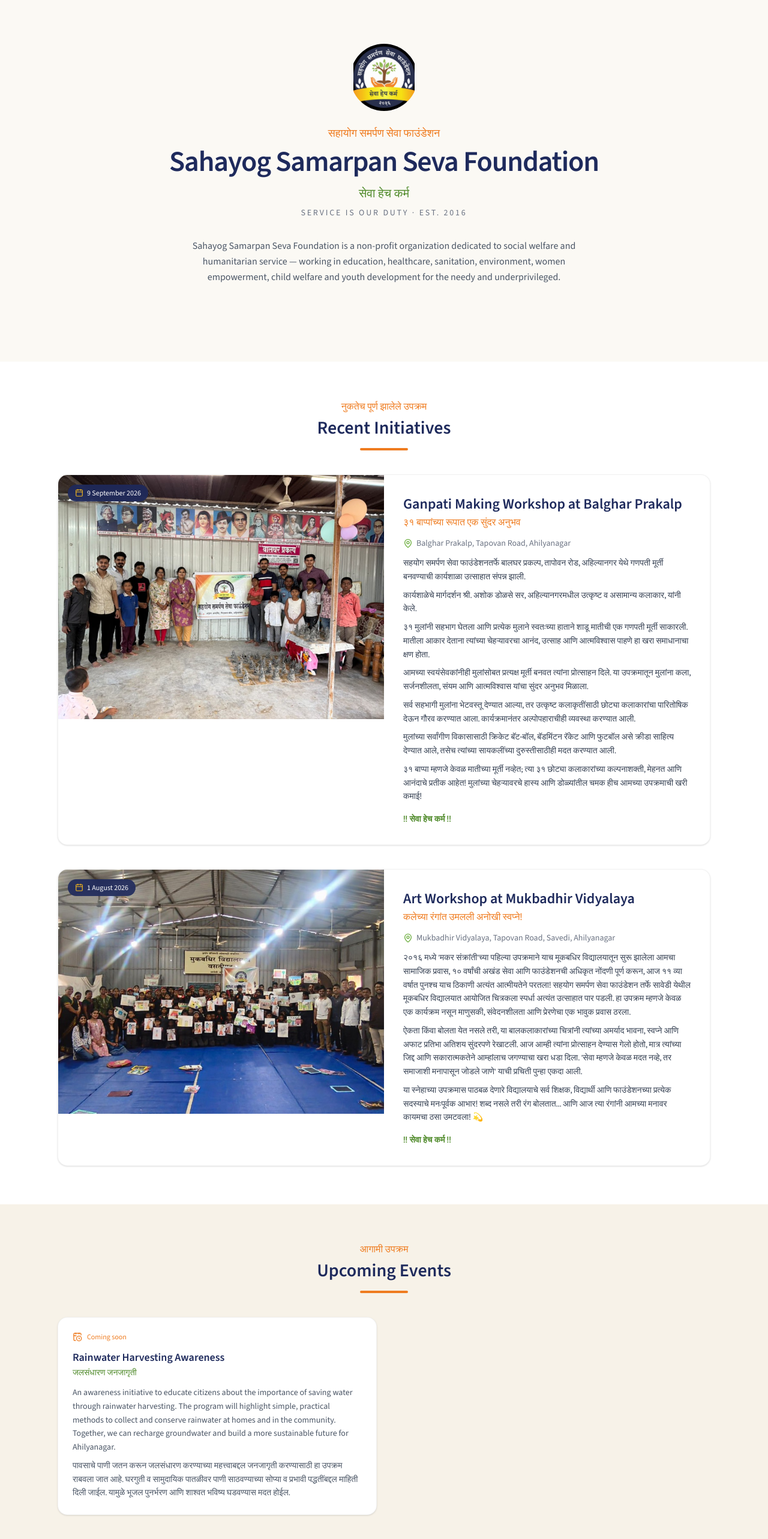
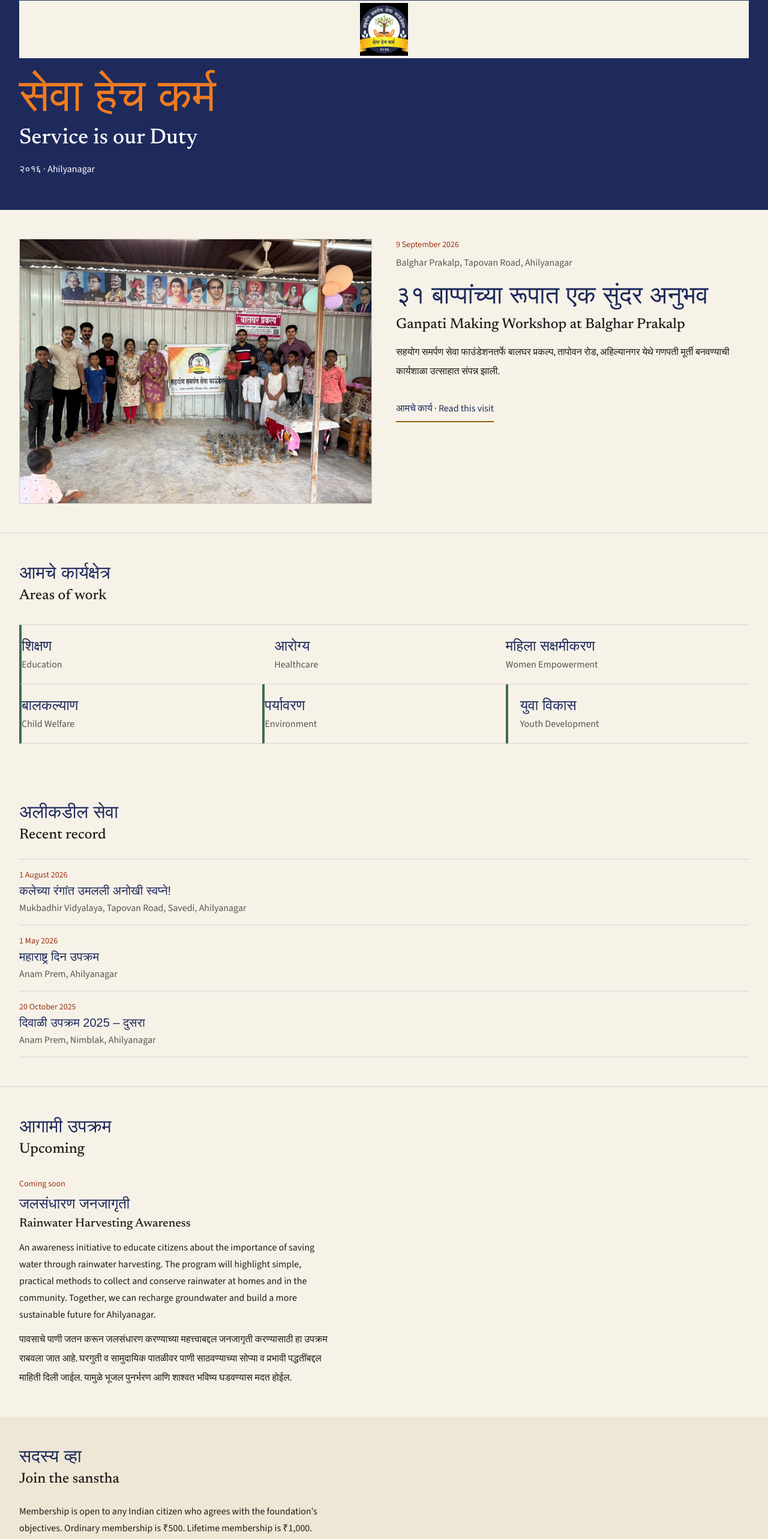
Before and after one commit to ankitnehul/sahyog-samarpan-seva-trust, a Next.js app: page / in a window 1280 px wide. Shown: the part 120-2686 px from the top of the page at 60% size. Built offline with nearby package versions, Linux system fonts and the light colour scheme; a web font is replaced by a local one.

Commit message:
feat(home): compose the Sanstha opening, record, and join band

```diff
--- a/app/page.tsx
+++ b/app/page.tsx
@@ -1,111 +1,226 @@
 import Image from "next/image";
-import { CalendarClock, MapPin } from "lucide-react";
-import EventCard from "@/components/EventCard";
+import Link from "next/link";
+import ContentImage from "@/components/ContentImage";
+import JoinLink from "@/components/JoinLink";
+import { focusAreas } from "@/data/focus-areas";
+import { workEvents } from "@/data/events";
+import { ongoingEvent } from "@/data/ongoing";
 import { siteConfig } from "@/data/site";
-import { workEvents } from "@/data/events";
 import { upcomingEvents } from "@/data/upcoming";
+import { toDevanagariDigits } from "@/lib/numerals";
 
 export default function Home() {
+  const latest = workEvents[0];
+  const recent = workEvents.slice(1, 4);
+  const established = toDevanagariDigits(siteConfig.establishedYear);
+
   return (
     <>
-      {/* Hero */}
-      <section className="relative overflow-hidden bg-brand-cream">
-        <div className="mx-auto flex max-w-4xl flex-col items-center px-4 py-24 text-center sm:px-6 lg:py-32">
+      <section className="bg-brand-navy text-white">
+        <div className="mx-auto flex w-full max-w-7xl flex-col gap-6 px-4 py-10 sm:px-6 sm:py-14 lg:px-8">
           <Image
             src={siteConfig.logo}
-            alt={`${siteConfig.name} logo`}
-            width={120}
-            height={120}
+            alt={`${siteConfig.name} seal`}
+            width={931}
+            height={1024}
             priority
-            className="h-28 w-28 rounded-full object-contain"
+            className="h-24 w-auto max-w-full bg-paper object-contain p-1"
           />
-
-          <p className="font-marathi mt-6 text-lg text-brand-saffron">
-            {siteConfig.nameMr}
-          </p>
-          <h1 className="mt-2 text-3xl font-bold tracking-tight text-brand-navy sm:text-4xl lg:text-5xl">
-            {siteConfig.name}
-          </h1>
-          <p className="font-marathi mt-4 text-xl font-medium text-brand-green-dark">
-            {siteConfig.taglineMr}
-          </p>
-          <p className="mt-2 text-sm uppercase tracking-[0.2em] text-gray-500">
-            {siteConfig.taglineEn} &middot; Est. {siteConfig.establishedYear}
-          </p>
-
-          <p className="mt-8 max-w-2xl text-base leading-relaxed text-gray-600">
-            {siteConfig.description}
-          </p>
-        </div>
-      </section>
-
-      {/* Two most recently completed initiatives */}
-      <section className="bg-white">
-        <div className="mx-auto max-w-6xl px-4 py-16 sm:px-6 lg:px-8">
-          <div className="mb-10 text-center">
-            <p className="font-marathi text-brand-saffron">
-              नुकतेच पूर्ण झालेले उपक्रम
+          <div className="max-w-4xl">
+            <h1>
+              <span className="font-display-mr block text-[clamp(2.6rem,8vw,4.75rem)] leading-none text-brand-saffron">
+                {siteConfig.taglineMr}
+              </span>
+              <span className="font-display-en mt-3 block text-[clamp(1.5rem,3vw,2.25rem)] font-medium leading-tight">
+                {siteConfig.taglineEn}
+              </span>
+            </h1>
+            <p className="mt-4 text-base text-white">
+              {established} · {siteConfig.contact.city}
             </p>
-            <h2 className="mt-1 text-2xl font-bold text-brand-navy sm:text-3xl">
-              Recent Initiatives
-            </h2>
-            <div className="mx-auto mt-4 h-1 w-20 rounded-full bg-brand-saffron" />
-          </div>
-          <div className="space-y-10">
-            {workEvents.slice(0, 2).map((event) => (
-              <EventCard key={event.id} event={event} />
-            ))}
           </div>
         </div>
       </section>
 
-      {/* Upcoming Events */}
-      <section className="mx-auto max-w-6xl px-4 py-16 sm:px-6 lg:px-8">
-        <div className="mb-10 text-center">
-          <p className="font-marathi text-brand-saffron">आगामी उपक्रम</p>
-          <h2 className="mt-1 text-2xl font-bold text-brand-navy sm:text-3xl">
-            Upcoming Events
+      {ongoingEvent && (
+        <section className="mx-auto w-full max-w-7xl px-4 py-12 sm:px-6 lg:px-8">
+          <p className="text-sm font-medium text-brand-saffron-text">सध्या सुरू · Ongoing</p>
+          <h2 className="mt-3 max-w-3xl">
+            <span className="font-display-mr block text-3xl leading-tight text-brand-navy">
+              {ongoingEvent.titleMr}
+            </span>
+            <span className="font-display-en mt-2 block text-2xl font-medium text-ink">
+              {ongoingEvent.title}
+            </span>
           </h2>
-          <div className="mx-auto mt-4 h-1 w-20 rounded-full bg-brand-saffron" />
+          <p className="mt-3 text-ink-soft">
+            {ongoingEvent.dateLabel} · {ongoingEvent.timeLabel} · {ongoingEvent.location}
+          </p>
+          {ongoingEvent.flyer && (
+            <div className="mt-6 max-w-xl border border-rule bg-paper-deep">
+              <ContentImage
+                src={ongoingEvent.flyer}
+                alt={ongoingEvent.title}
+                sizes="(max-width: 768px) 100vw, 36rem"
+              />
+            </div>
+          )}
+          <div className="font-marathi mt-6 max-w-prose space-y-3 text-base leading-8">
+            {ongoingEvent.intro.map((line) => (
+              <p key={line}>{line}</p>
+            ))}
+          </div>
+        </section>
+      )}
+
+      {latest && (
+        <section className="mx-auto w-full max-w-7xl px-4 py-12 sm:px-6 lg:px-8">
+          <div className="grid items-start gap-6 lg:grid-cols-2 lg:gap-10">
+            <div className="min-w-0 border border-rule bg-paper-deep">
+              <ContentImage
+                src={latest.photo}
+                alt={latest.title}
+                sizes="(max-width: 1024px) 100vw, 50vw"
+                fit={latest.photoFit ?? "contain"}
+                position={latest.photoPosition}
+                priority
+              />
+            </div>
+            <div className="min-w-0">
+              <p className="text-sm font-medium text-brand-saffron-text">{latest.dateLabel}</p>
+              {latest.location && <p className="mt-2 text-ink-soft">{latest.location}</p>}
+              <h2 className="mt-4">
+                {latest.titleMr && (
+                  <span className="font-display-mr block text-[clamp(1.8rem,4vw,2.6rem)] leading-tight text-brand-navy">
+                    {latest.titleMr}
+                  </span>
+                )}
+                <span className="font-display-en mt-2 block text-2xl font-medium leading-tight text-ink">
+                  {latest.title}
+                </span>
+              </h2>
+              <p className="font-marathi mt-4 max-w-prose text-base leading-8">
+                {latest.description[0]}
+              </p>
+              <Link
+                href={`/our-work#${latest.id}`}
+                className="mt-6 inline-flex min-h-11 items-center border-b-2 border-brand-gold-ink text-brand-navy"
+              >
+                आमचे कार्य · Read this visit
+              </Link>
+            </div>
+          </div>
+        </section>
+      )}
+
+      <section className="border-t border-rule">
+        <div className="mx-auto w-full max-w-7xl px-4 py-12 sm:px-6 lg:px-8">
+          <h2>
+            <span className="font-display-mr block text-3xl text-brand-navy">आमचे कार्यक्षेत्र</span>
+            <span className="font-display-en mt-1 block text-2xl font-medium text-ink">
+              Areas of work
+            </span>
+          </h2>
+          <ul className="mt-8 grid grid-cols-1 border-t border-rule sm:grid-cols-2 xl:grid-cols-3">
+            {focusAreas.map((area) => (
+              <li
+                key={area.id}
+                className={`min-w-0 border-b border-rule py-5 sm:px-5 sm:odd:pl-0 xl:[&:nth-child(3n+1)]:pl-0 ${
+                  area.growth ? "border-l-4 border-l-brand-green-ink pl-4" : "pl-0 sm:pl-5"
+                }`}
+              >
+                <p className="font-display-mr text-2xl leading-tight text-brand-navy">
+                  {area.labelMr}
+                </p>
+                <p className="mt-1 text-ink-soft">{area.label}</p>
+              </li>
+            ))}
+          </ul>
         </div>
+      </section>
 
-        <div className="grid grid-cols-1 gap-6 md:grid-cols-2">
-          {upcomingEvents.map((event) => (
-            <article
-              key={event.id}
-              className="flex flex-col rounded-2xl border border-black/5 bg-white p-6 shadow-sm transition-shadow hover:shadow-md"
-            >
-              <div className="flex items-center gap-2 text-xs font-medium text-brand-saffron">
-                <CalendarClock className="h-4 w-4" />
-                {event.dateLabel ?? "Coming soon"}
-              </div>
+      {recent.length > 0 && (
+        <section className="mx-auto w-full max-w-7xl px-4 py-12 sm:px-6 lg:px-8">
+          <h2>
+            <span className="font-display-mr block text-3xl text-brand-navy">अलीकडील सेवा</span>
+            <span className="font-display-en mt-1 block text-2xl font-medium text-ink">
+              Recent record
+            </span>
+          </h2>
+          <ol className="mt-6 border-t border-rule">
+            {recent.map((event) => (
+              <li key={event.id} className="border-b border-rule">
+                <Link
+                  href={`/our-work#${event.id}`}
+                  className="flex min-h-11 flex-col gap-1 py-4"
+                >
+                  <span className="text-sm font-medium text-brand-saffron-text">
+                    {event.dateLabel}
+                  </span>
+                  <span className="font-display-mr text-xl leading-tight text-brand-navy">
+                    {event.titleMr ?? event.title}
+                  </span>
+                  {event.location && <span className="text-ink-soft">{event.location}</span>}
+                </Link>
+              </li>
+            ))}
+          </ol>
+        </section>
+      )}
 
-              <h3 className="mt-3 text-lg font-semibold text-brand-navy">
-                {event.title}
-              </h3>
-              {event.titleMr && (
-                <p className="font-marathi mt-0.5 text-sm text-brand-green-dark">
-                  {event.titleMr}
-                </p>
-              )}
+      {upcomingEvents.length > 0 && (
+        <section className="border-t border-rule">
+          <div className="mx-auto w-full max-w-7xl px-4 py-12 sm:px-6 lg:px-8">
+            <h2>
+              <span className="font-display-mr block text-3xl text-brand-navy">आगामी उपक्रम</span>
+              <span className="font-display-en mt-1 block text-2xl font-medium text-ink">
+                Upcoming
+              </span>
+            </h2>
+            <div className="mt-8 space-y-8">
+              {upcomingEvents.map((event) => (
+                <article key={event.id} className="max-w-prose">
+                  <p className="text-sm font-medium text-brand-saffron-text">
+                    {event.dateLabel ?? "Coming soon"}
+                  </p>
+                  <h3 className="mt-2">
+                    {event.titleMr && (
+                      <span className="font-display-mr block text-2xl leading-tight text-brand-navy">
+                        {event.titleMr}
+                      </span>
+                    )}
+                    <span className="font-display-en mt-1 block text-xl font-medium text-ink">
+                      {event.title}
+                    </span>
+                  </h3>
+                  {event.location && <p className="mt-2 text-ink-soft">{event.location}</p>}
+                  <p className="mt-3 text-base leading-7">{event.description}</p>
+                  {event.descriptionMr && (
+                    <p className="font-marathi mt-3 text-base leading-8">{event.descriptionMr}</p>
+                  )}
+                </article>
+              ))}
+            </div>
+          </div>
+        </section>
+      )}
 
-              {event.location && (
-                <p className="mt-2 flex items-center gap-1.5 text-sm text-gray-500">
-                  <MapPin className="h-4 w-4 shrink-0 text-brand-green" />
-                  {event.location}
-                </p>
-              )}
-
-              <p className="mt-3 text-sm leading-relaxed text-gray-600">
-                {event.description}
-              </p>
-              {event.descriptionMr && (
-                <p className="font-marathi mt-2 text-sm leading-relaxed text-gray-600">
-                  {event.descriptionMr}
-                </p>
-              )}
-            </article>
-          ))}
+      <section className="bg-paper-deep">
+        <div className="mx-auto flex w-full max-w-7xl flex-col gap-6 px-4 py-12 sm:px-6 lg:px-8">
+          <h2>
+            <span className="font-display-mr block text-3xl text-brand-navy">सदस्य व्हा</span>
+            <span className="font-display-en mt-1 block text-2xl font-medium text-ink">
+              Join the sanstha
+            </span>
+          </h2>
+          <p className="max-w-prose text-base leading-7">
+            Membership is open to any Indian citizen who agrees with the foundation’s objectives.
+            Ordinary membership is {siteConfig.fees.ordinary}. Lifetime membership is{" "}
+            {siteConfig.fees.lifetime}.
+          </p>
+          <div>
+            <JoinLink />
+          </div>
         </div>
       </section>
     </>
```
